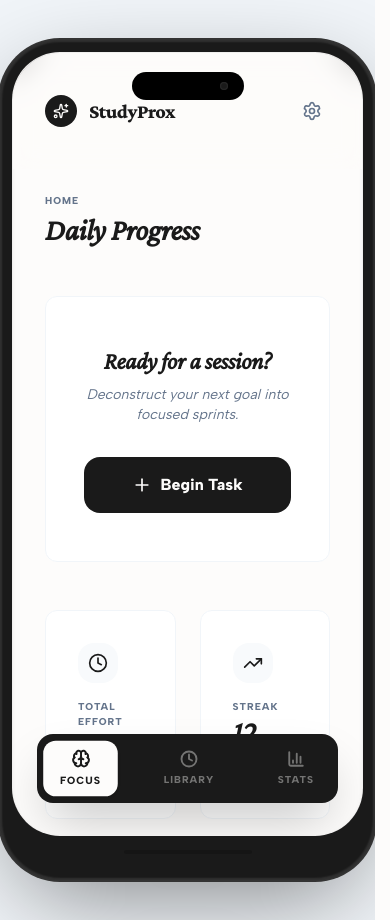
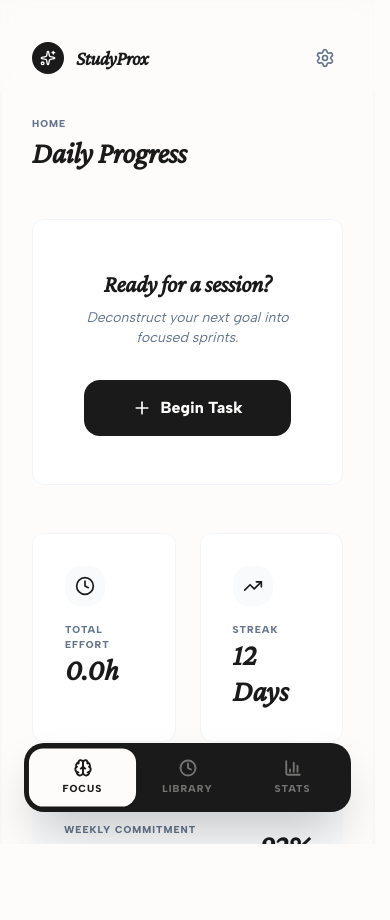
Before and after one commit to chuckabox/StudyProx, a React (Vite) app: page / in a window 390 px wide. After the commit the page ends 844 px from the top, so only its background shows below. Built offline with nearby package versions, Linux system fonts and the light colour scheme.

Commit message:
feat: implement responsive Layout component with device frame and navigation

```diff
--- a/src/components/layout/Layout.jsx
+++ b/src/components/layout/Layout.jsx
@@ -4,25 +4,32 @@ import { cn } from '../../lib/utils';
 
 export function Layout({ children, currentView, setView, isHardLocked, onOpenSettings }) {
   return (
-    <div className="min-h-screen bg-slate-100 flex items-center justify-center py-10 selection:bg-ink/5">
-      {/* Device Frame */}
-      <div className="relative w-[412px] h-[840px] bg-[#1a1a1a] rounded-[60px] p-[12px] shadow-[0_0_2px_2px_rgba(255,255,255,0.1)_inset,0_0_0_2px_#333,0_30px_100px_-20px_rgba(0,0,0,0.5)] flex flex-col">
-        {/* Dynamic Island */}
-        <div className="absolute top-8 left-1/2 -translate-x-1/2 w-28 h-7 bg-black rounded-full z-[100] flex items-center justify-end px-4">
+    <div className="min-h-screen bg-slate-100 flex items-center justify-center sm:py-10 selection:bg-ink/5">
+      {/* Device Frame - Only visible on sm screens and up */}
+      <div className={cn(
+        "relative flex flex-col transition-all duration-500",
+        "w-full h-screen", // Mobile default
+        "sm:w-[412px] sm:h-[840px] sm:bg-[#1a1a1a] sm:rounded-[60px] sm:p-[12px] sm:shadow-[0_0_2px_2px_rgba(255,255,255,0.1)_inset,0_0_0_2px_#333,0_30px_100px_-20px_rgba(0,0,0,0.5)]"
+      )}>
+        {/* Dynamic Island - Hidden on mobile */}
+        <div className="hidden sm:flex absolute top-8 left-1/2 -translate-x-1/2 w-28 h-7 bg-black rounded-full z-[100] items-center justify-end px-4">
           <div className="w-2 h-2 rounded-full bg-[#1a1a1a] shadow-[inset_0_0_2px_rgba(255,255,255,0.2)]" />
         </div>
 
         {/* Internal Screen Container */}
-        <div className="flex-1 bg-paper rounded-[48px] overflow-hidden relative flex flex-col shadow-inner border border-black/5">
+        <div className={cn(
+          "flex-1 bg-paper relative flex flex-col shadow-inner overflow-hidden",
+          "sm:rounded-[48px] sm:border sm:border-black/5"
+        )}>
           {/* Scrollable Content Area */}
           <div className="flex-1 overflow-y-auto scroll-smooth no-scrollbar">
             {/* Top Nav */}
-            <header className="sticky top-0 z-50 px-8 py-10 flex items-center justify-between bg-paper/80 backdrop-blur-md">
+            <header className="sticky top-0 z-50 px-8 pt-10 sm:pt-14 pb-4 flex items-center justify-between bg-paper/80 backdrop-blur-md">
               <div className="flex items-center gap-3 cursor-pointer" onClick={() => setView('dashboard')}>
                 <div className="w-8 h-8 bg-ink rounded-lg flex items-center justify-center">
                   <Sparkles className="w-4 h-4 text-paper" />
                 </div>
-                <span className="font-serif font-bold text-xl tracking-tight text-ink">StudyProx</span>
+                <span className="font-serif font-bold text-xl tracking-tight text-ink italic">StudyProx</span>
               </div>
 
               <button
@@ -42,9 +49,9 @@ export function Layout({ children, currentView, setView, isHardLocked, onOpenSet
             </main>
           </div>
 
-          {/* Bottom Navigation (now absolute to device screen) */}
+          {/* Bottom Navigation */}
           <div className="absolute bottom-8 left-0 right-0 z-50 px-6">
-            <nav className="p-2 bg-ink text-paper rounded-2xl flex items-center justify-between shadow-2xl">
+            <nav className="p-1.5 bg-ink text-paper rounded-[20px] flex items-center shadow-2xl">
               <NavButton
                 icon={<Brain />}
                 label="Focus"
@@ -67,8 +74,8 @@ export function Layout({ children, currentView, setView, isHardLocked, onOpenSet
           </div>
         </div>
 
-        {/* Home Indicator */}
-        <div className="h-8 flex items-center justify-center">
+        {/* Home Indicator - Hidden on mobile */}
+        <div className="hidden sm:flex h-8 items-center justify-center">
           <div className="w-32 h-1 bg-black/20 rounded-full" />
         </div>
       </div>
@@ -81,8 +88,8 @@ function NavButton({ icon, label, active, onClick }) {
     <button
       onClick={onClick}
       className={cn(
-        "nav-item flex flex-col items-center gap-1 px-4 py-2 rounded-xl transition-all duration-200",
-        active ? "bg-paper text-ink shadow-sm scale-105" : "text-paper/40 hover:text-paper"
+        "nav-item flex-1 flex flex-col items-center gap-1 py-2.5 rounded-[14px] transition-all duration-200",
+        active ? "bg-paper text-ink shadow-sm scale-[1.02]" : "text-paper/40 hover:text-paper"
       )}
     >
       {cloneElement(icon, { size: 18, strokeWidth: 2.5 })}
```
